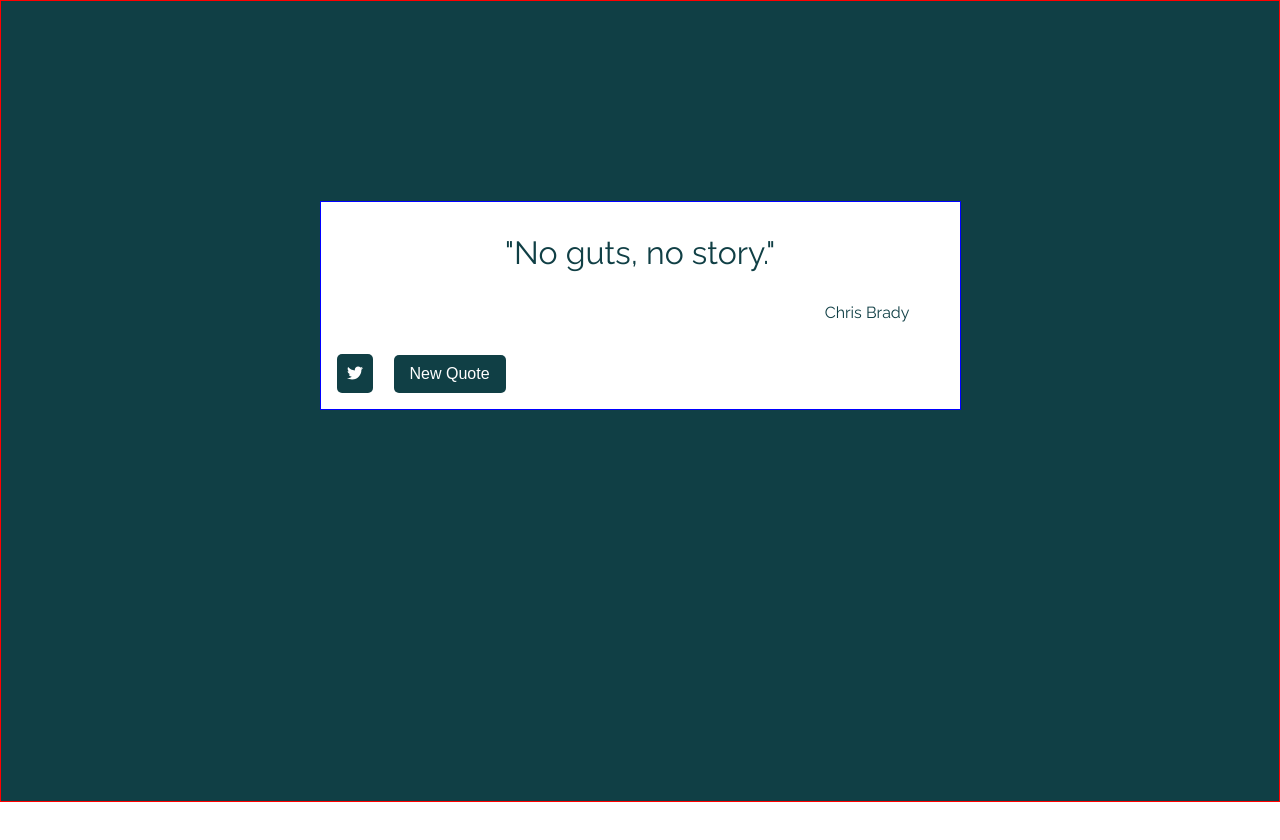
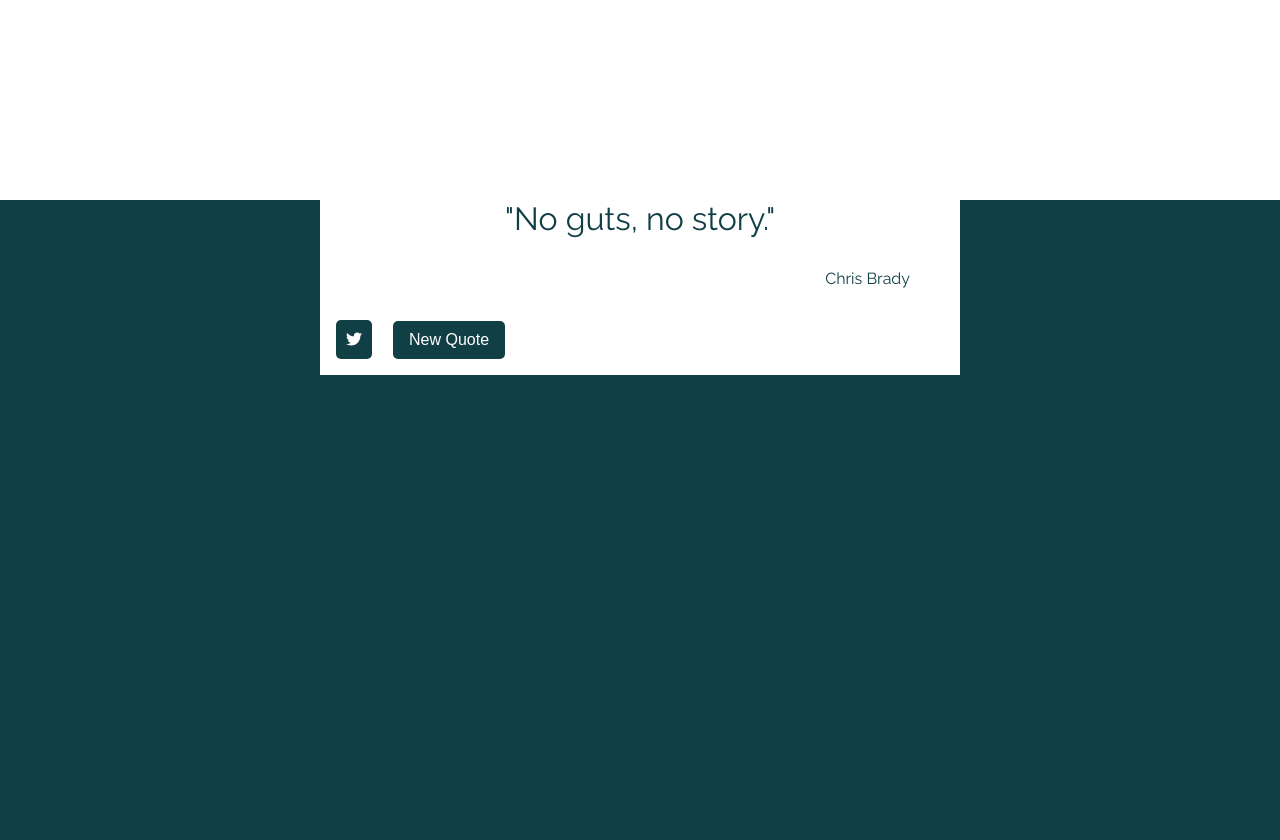
Before and after one commit to indigorose/random_quote_machine, a React (Create React App) app: page / in a window 1280 px wide. Shown: the top 840 px of the page. Before the commit the page ends 802 px from the top, so only its background shows below. Built offline with nearby package versions, Linux system fonts and the light colour scheme.

Commit message:
update css change

```diff
--- a/src/components/quote.css
+++ b/src/components/quote.css
@@ -4,7 +4,7 @@ body {
 }
 
 .container {
-  border: 1px solid red;
+  /* border: 1px solid red; */
   height: 100vh;
   margin: 0;
   padding: 0;
@@ -12,7 +12,7 @@ body {
 .container--quote-box {
   max-width: 50%;
   margin: 200px auto;
-  border: 1px solid blue;
+  /* border: 1px solid blue; */
   background-color: white;
 }
 
```
